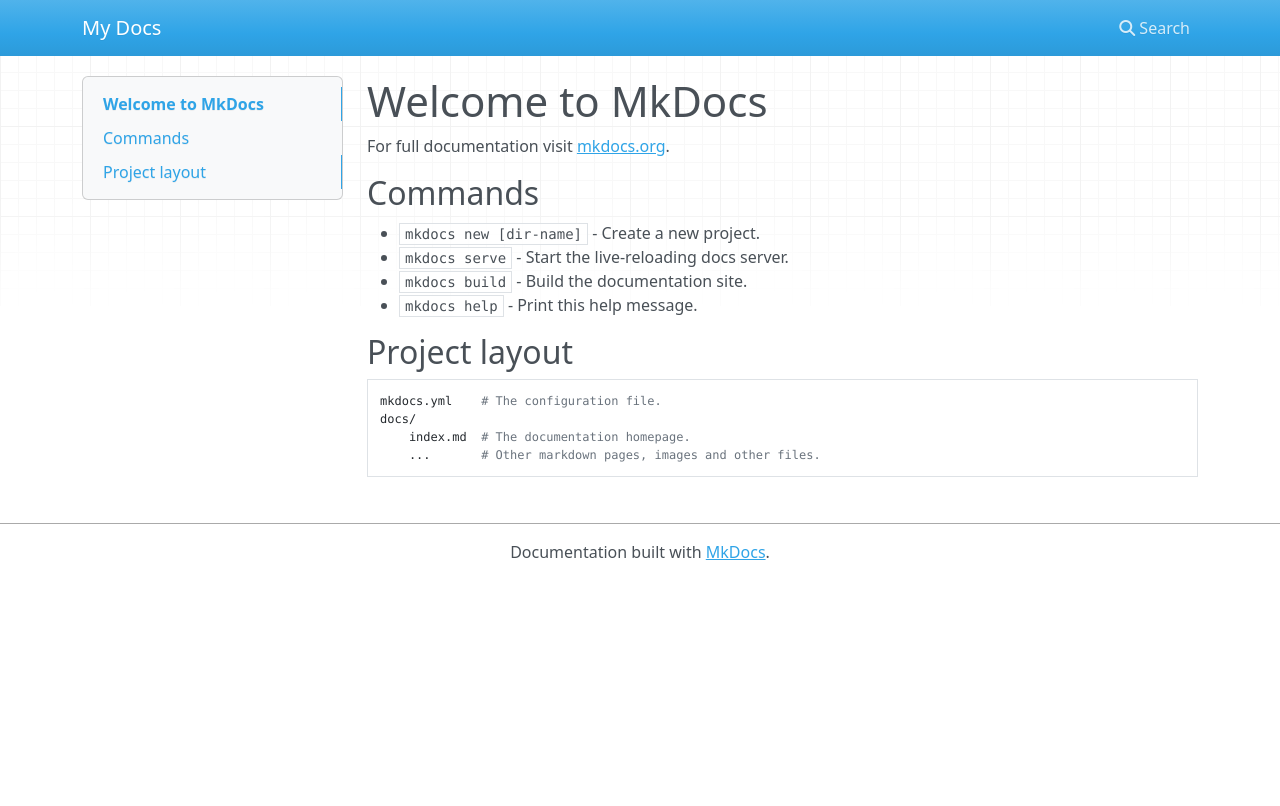
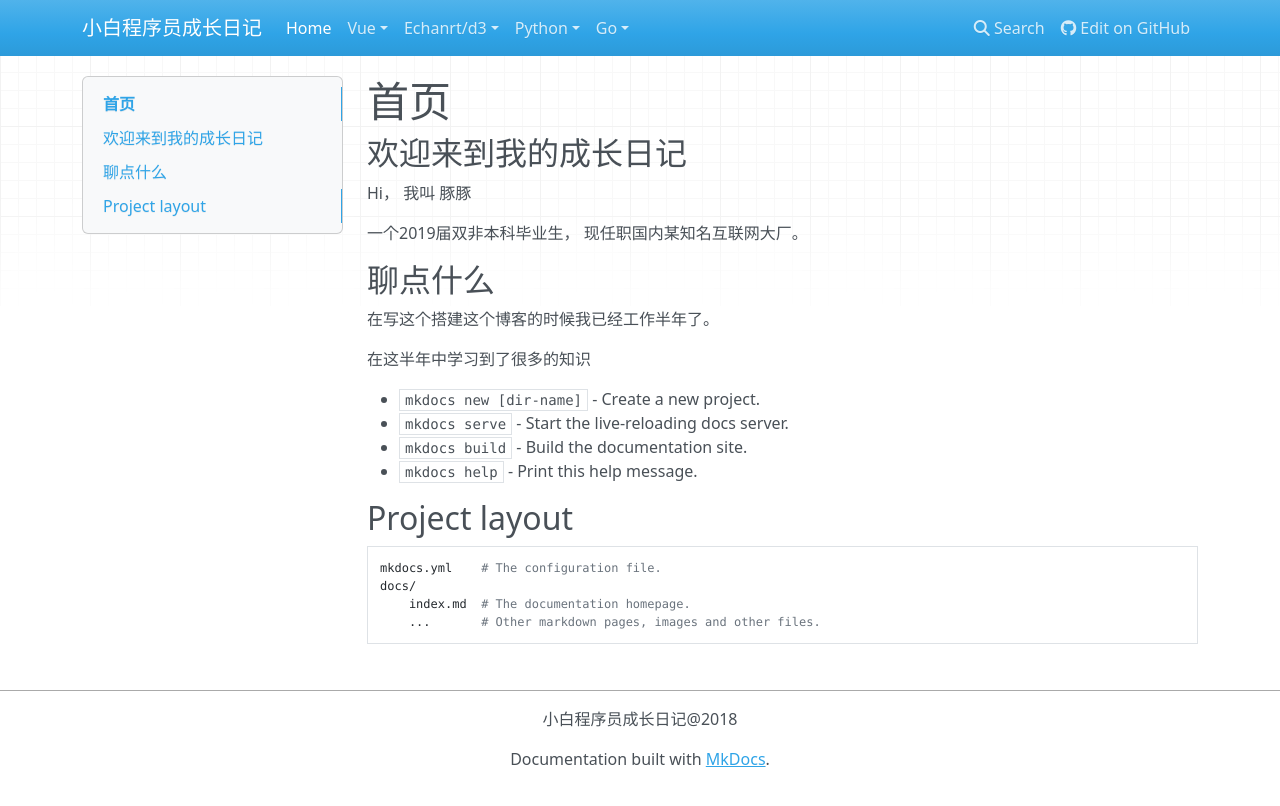
Before and after one commit to mqaaa/LearningNotes, an MkDocs documentation site: the page built from docs/index.md, in a window 1280 px wide. Shown: the top 806 px of the page. Built offline with MkDocs 1.6.1, drawn with Linux system fonts in a browser that asks for light colours; nearby versions of some CDN libraries.

```diff
--- a/docs/index.md
+++ b/docs/index.md
@@ -1,8 +1,21 @@
-# Welcome to MkDocs
+# 首页
 
-For full documentation visit [mkdocs.org](http://mkdocs.org).
+## 欢迎来到我的成长日记
 
-## Commands
+<!-- For full documentation visit [mkdocs.org](http://mkdocs.org). -->
+Hi， 我叫 豚豚
+
+一个2019届双非本科毕业生，
+现任职国内某知名互联网大厂。
+
+
+## 聊点什么
+在写这个搭建这个博客的时候我已经工作半年了。
+
+在这半年中学习到了很多的知识
+
+
+
 
 * `mkdocs new [dir-name]` - Create a new project.
 * `mkdocs serve` - Start the live-reloading docs server.
--- a/mkdocs.yml
+++ b/mkdocs.yml
@@ -1 +1,22 @@
-site_name: My Docs
+site_name: 小白程序员成长日记
+repo_url: https://github.com/mqaaa
+site_description: 在忙碌的生活中，梦想应更加耀眼。
+site_author: 豚豚
+copyright: 小白程序员成长日记@2018
+# theme: bootstrap
+
+
+nav:
+- Home: 'index.md'
+- Vue:
+  - 'Writing your docs': 'writing-your-docs.md'
+  - 'Styling your docs': 'styling-your-docs.md'
+- Echanrt/d3:
+  - 'Writing your docs': 'writing-your-docs.md'
+  - 'Styling your docs': 'styling-your-docs.md'
+- Python:
+  - 'License': 'license.md'
+  - 'Release Notes': 'release-notes.md'
+- Go:
+  - 'Writing your docs': 'writing-your-docs.md'
+  - 'Styling your docs': 'styling-your-docs.md'
```
Also changed, not shown: docs/Python.md (added, +1 -0 lines), docs/about.md (added, +57 -0 lines).
